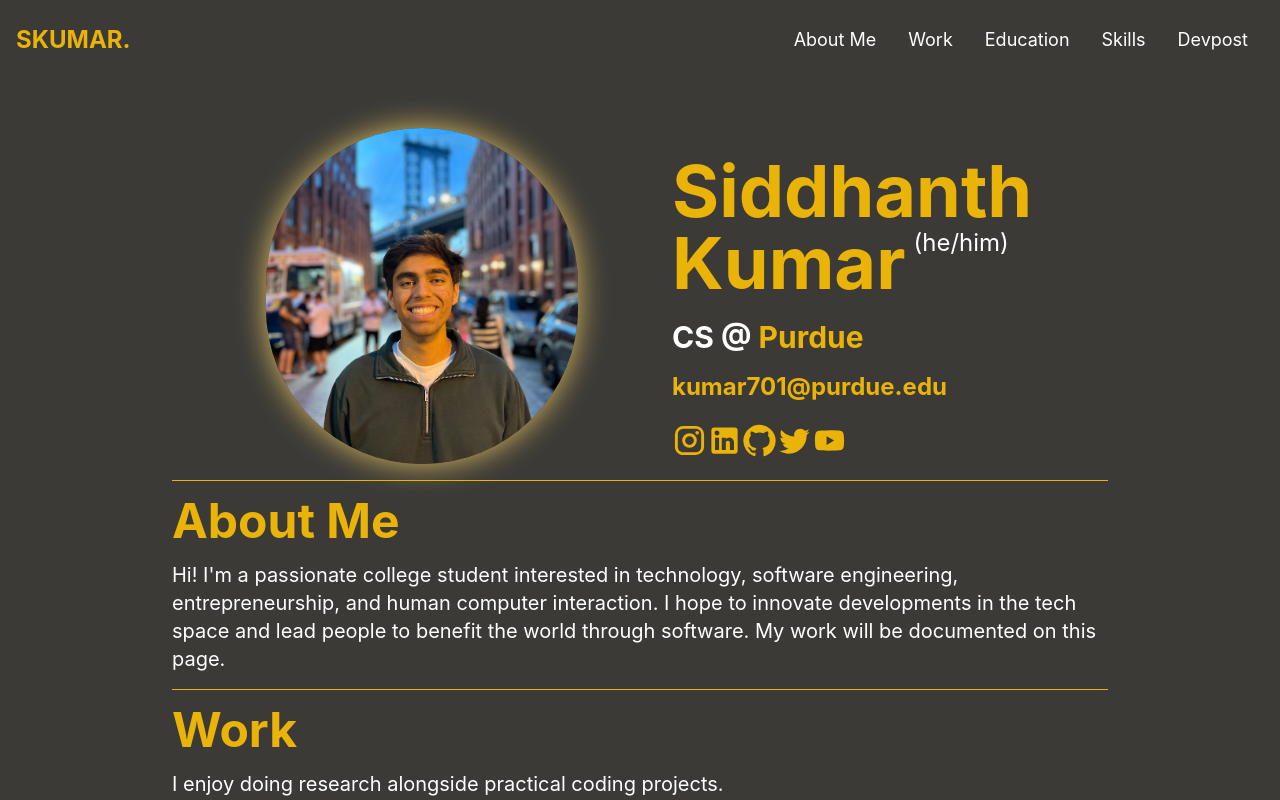
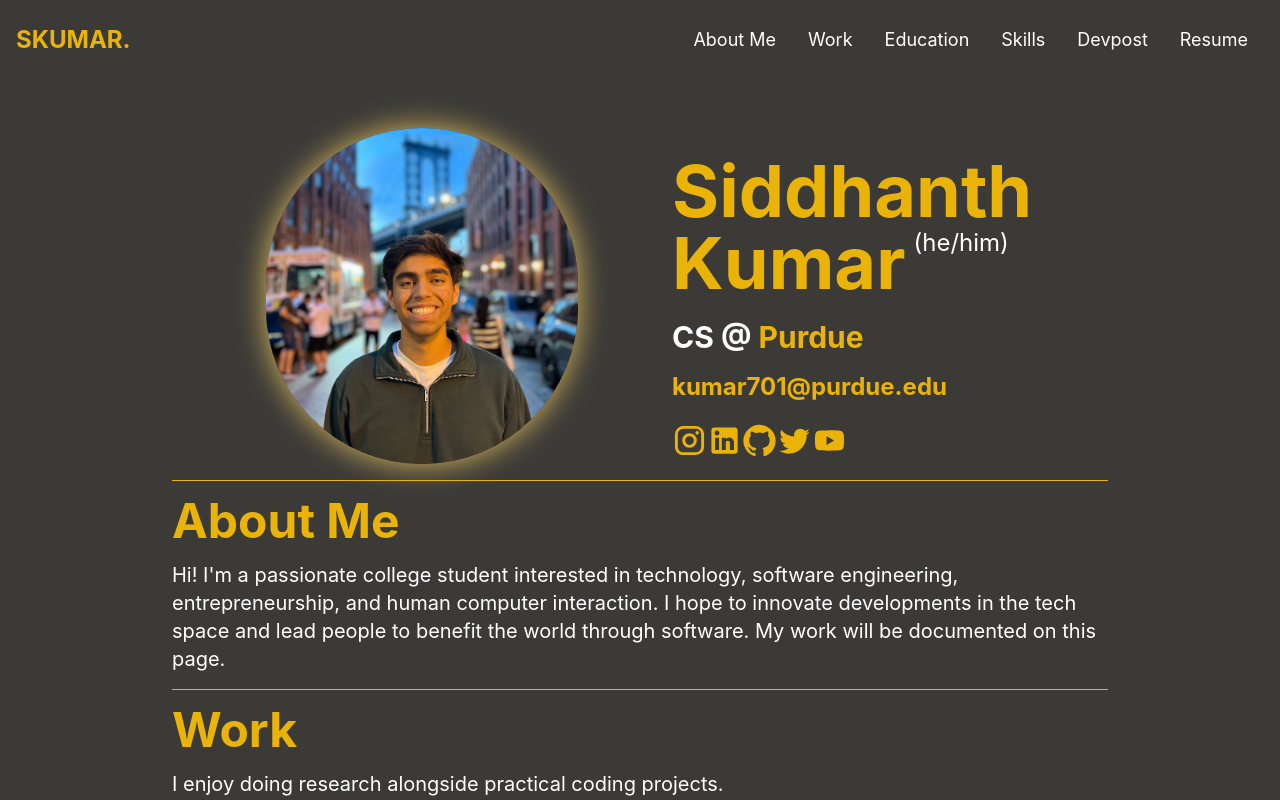
Before and after one commit to sidgithub780/portfolio, a React (Create React App) app: page / in a window 1280 px wide. Shown: the top 800 px of the page. Built offline with nearby package versions, Linux system fonts and the light colour scheme.

Commit message:
resume
resume

```diff
--- a/src/components/Home.js
+++ b/src/components/Home.js
@@ -4,6 +4,7 @@ import AboutMe from "./AboutMe";
 import Work from "./Work";
 import Skills from "./Skills";
 import Education from "./Education";
+import Resume from "../assets/resume.pdf";
 
 function Home() {
   const [isMenuOpen, setIsMenuOpen] = useState(false);
@@ -54,6 +55,12 @@ function Home() {
                   className="hover:text-yellow-500"
                 >
                   Devpost
+                </a>
+              </li>
+
+              <li className="transition hover:text-yellow-500">
+                <a href={Resume} target="_blank" rel="noreferrer">
+                  Resume
                 </a>
               </li>
             </ul>
```
Also changed, not shown: 1 other file (tests, documents, lock files or other folders).
